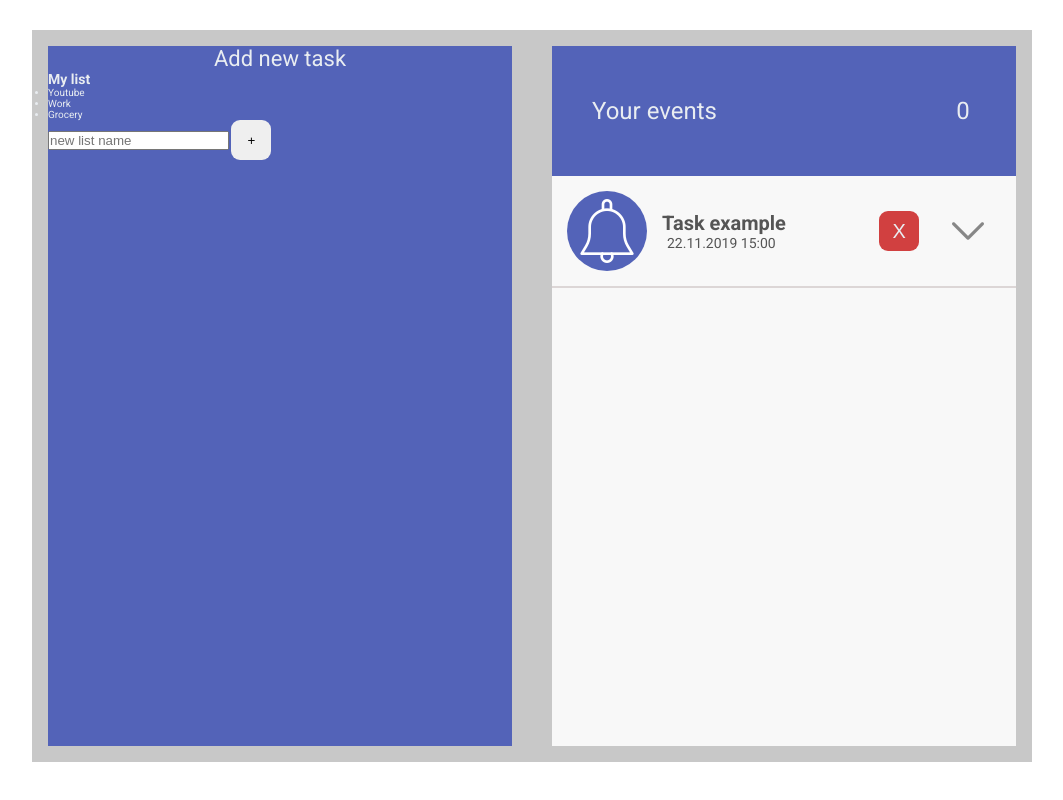
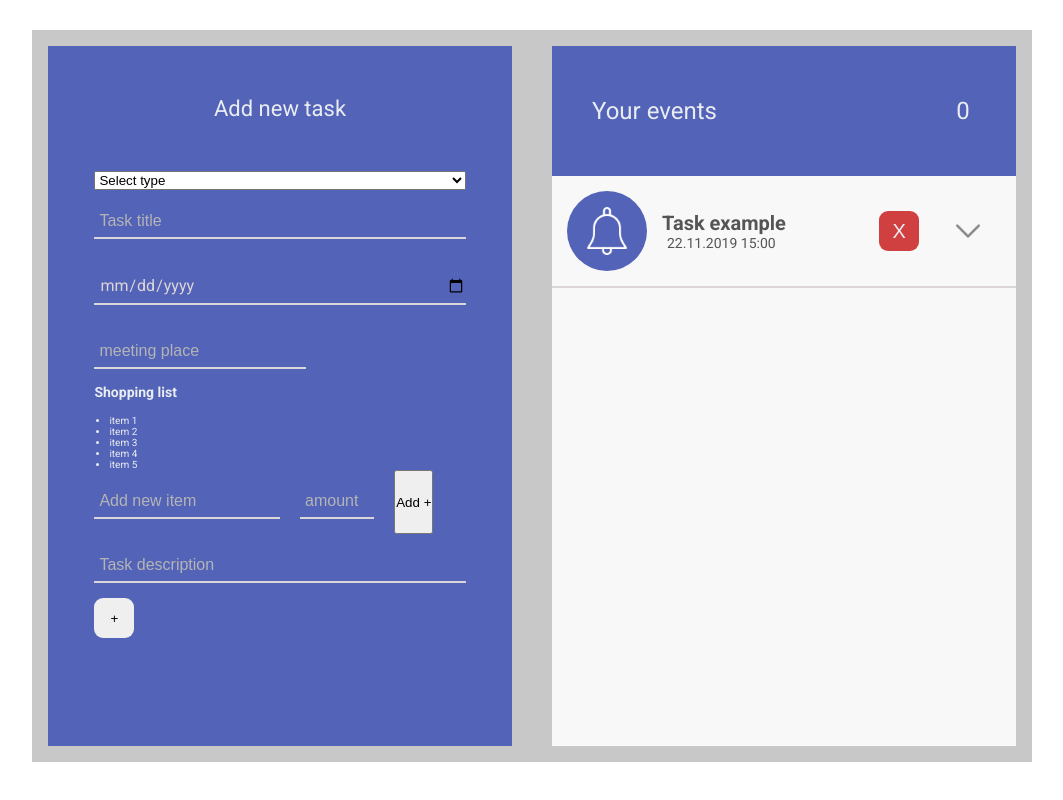
Before and after one commit to Kinetic639/todo-list, a website built with webpack: page src/index.html in a window 1280 px wide. Shown: the whole page, without its empty margins (108-1171 px from the left). Built offline with nearby package versions, Linux system fonts and the light colour scheme.

Commit message:
more css

```diff
--- a/src/index.html
+++ b/src/index.html
@@ -12,29 +12,48 @@
     <main class="container-main">
         <section class='container-form'>
             <h1>Add new task</h1>
-            <div class="all-tasks">
-                <h2 class="task-list-title">My list</h2>
-                <ul class="task-list">
-                    <li class="active">Youtube</li>
-                    <li>Work</li>
-                    <li>Grocery</li>
-                </ul>
-
-                <form action="">
-                    <input type="text" class="new list" placeholder="new list name" aria-label='new list name'>
-                    <button class="btn list" aria-label="create new list">+</button>
-                </form>
+            <form action="" class='form-main'>
+                <select name="" id="">
+                    <option selected='true' value="disabled" disabled>Select type</option>
+                    <option value="task">Task</option>
+                    <option value="meeting">Meeting</option>
+                    <option value="shopping-list">Shopping list</option>
+                </select>
+                <input type="text" class="form-input task-title" placeholder="Task title">
+                <input type="date" class="form-input form-input-date" id="start" name="trip-start" value="">
+                <div class="form-meeting">
+                    <input class="form-input" type="text" placeholder="meeting place">
+                </div>
+                <div class="form-shopping-list">
+                    <h2>Shopping list</h2>
+                    <ul class="shopping-list">
+                        <li class="shopping-list-item">item 1</li>
+                        <li class="shopping-list-item">item 2</li>
+                        <li class="shopping-list-item">item 3</li>
+                        <li class="shopping-list-item">item 4</li>
+                        <li class="shopping-list-item">item 5</li>
+                    </ul>
+                    <div class="shopping-list-cta">
+                        <input class="form-input form-input-item" type="text" placeholder="Add new item">
+                        <input class="form-input form-input-amount" type="text" placeholder="amount">
+                        <button class="">Add +</button>
+                    </div>
+                </div>
+                <input type="text" class="form-input task-description" placeholder="Task description">
+                <button class="btn list" aria-label="create new list">+</button>
+            </form>
             </div>
         </section>
 
         <section class="container-todo-list">
-            <header class="todo-list-header"><span class="block-span block-span-title">Your events</span><span class="block-span block-span-amount">0</span></header>
+            <header class="todo-list-header"><span class="block-span block-span-title">Your events</span><span
+                    class="block-span block-span-amount">0</span></header>
             <div class="todo-list">
                 <div class="todo-card">
                     <div class="todo-card__icon"></div>
                     <div class="todo-card__main">
                         <h2>Task example</h2>
-                        <p>22.11.2019    15:00</p>
+                        <p>22.11.2019 15:00</p>
                     </div>
                     <div class="todo-card__menu">
                         <button class='btn btn-delete'>X</button>
--- a/src/styles/components.scss
+++ b/src/styles/components.scss
@@ -13,6 +13,7 @@
     background-image: url(../img/download.png);
     background-repeat: no-repeat;
     background-position: center;
+    background-size: 70%;
     background-color: #F8F8F8;
   }
 }
--- a/src/styles/form.scss
+++ b/src/styles/form.scss
@@ -1,6 +1,56 @@
 .container-form {
-    background-color: $bg;
-    flex: 1;
-    margin-right: 2rem;
-    min-height: 700px;
+  background-color: $bg;
+  flex: 1;
+  margin-right: 2rem;
+  min-height: 700px;
+
+  & h1 {
+    margin: 5rem auto;
+  }
 }
+
+.form {
+  &-main {
+    display: flex;
+    flex-direction: column;
+    width: 80%;
+    margin: 0 auto;
+  }
+
+  &-input {
+    background-color: transparent;
+    border: none;
+    border-bottom: 2px solid #dcd6d6;
+    margin: 1.5rem 0;
+    line-height: 200%;
+    padding-left: 0.5rem;
+    &::placeholder {
+        color: rgb(180, 180, 180);
+    }
+    &-item {
+        width: 50%;
+        margin-right: 2rem;
+    }
+    &-amount {
+        width: 20%;
+        margin-right: 2rem;
+    }
+    &-date {
+        color: #dcd6d6;
+        font-size: 1.6rem;
+    }
+  }
+  &-shopping-list {
+      & h2 {
+          margin-bottom: 1.5rem;
+      }
+  }
+}
+.shopping-list {
+  &-item {
+      margin-left: 1.5rem;
+  }
+  &-cta {
+      display: flex;
+  }
+}
--- a/src/styles/list_container.scss
+++ b/src/styles/list_container.scss
@@ -40,6 +40,7 @@ padding: 1.5rem 0;
     height: 80px;
     width: 80px;
 background-image: url(../img/notification.png);
+background-size: 60%;
 background-repeat: no-repeat;
 background-position: center;
 
--- a/src/styles/typography.scss
+++ b/src/styles/typography.scss
@@ -1,8 +1,7 @@
-@import url('https://fonts.googleapis.com/css?family=Roboto:400,500,700&display=swap');
+@import url("https://fonts.googleapis.com/css?family=Roboto:400,500,700&display=swap");
 
 html {
-
-    font-family: 'Roboto', Arial, Helvetica, sans-serif;
+  font-family: "Roboto", Arial, Helvetica, sans-serif;
   color: $color-white;
   font-size: $rem-size;
 }
@@ -25,3 +24,24 @@ h2 {
 .todo-card {
   color: #555555;
 }
+
+////forms
+.form {
+  &-main {
+  }
+
+  &-input {
+    font-size: 1.6rem;
+    color: $color-white;
+  }
+}
+
+.form {
+  &-input {
+    &-date {
+        font-family: inherit;
+      color: #dcd6d6;
+      font-size: 1.6rem;
+    }
+  }
+}
```
Lines whose indentation alone changed are shown as unchanged.
